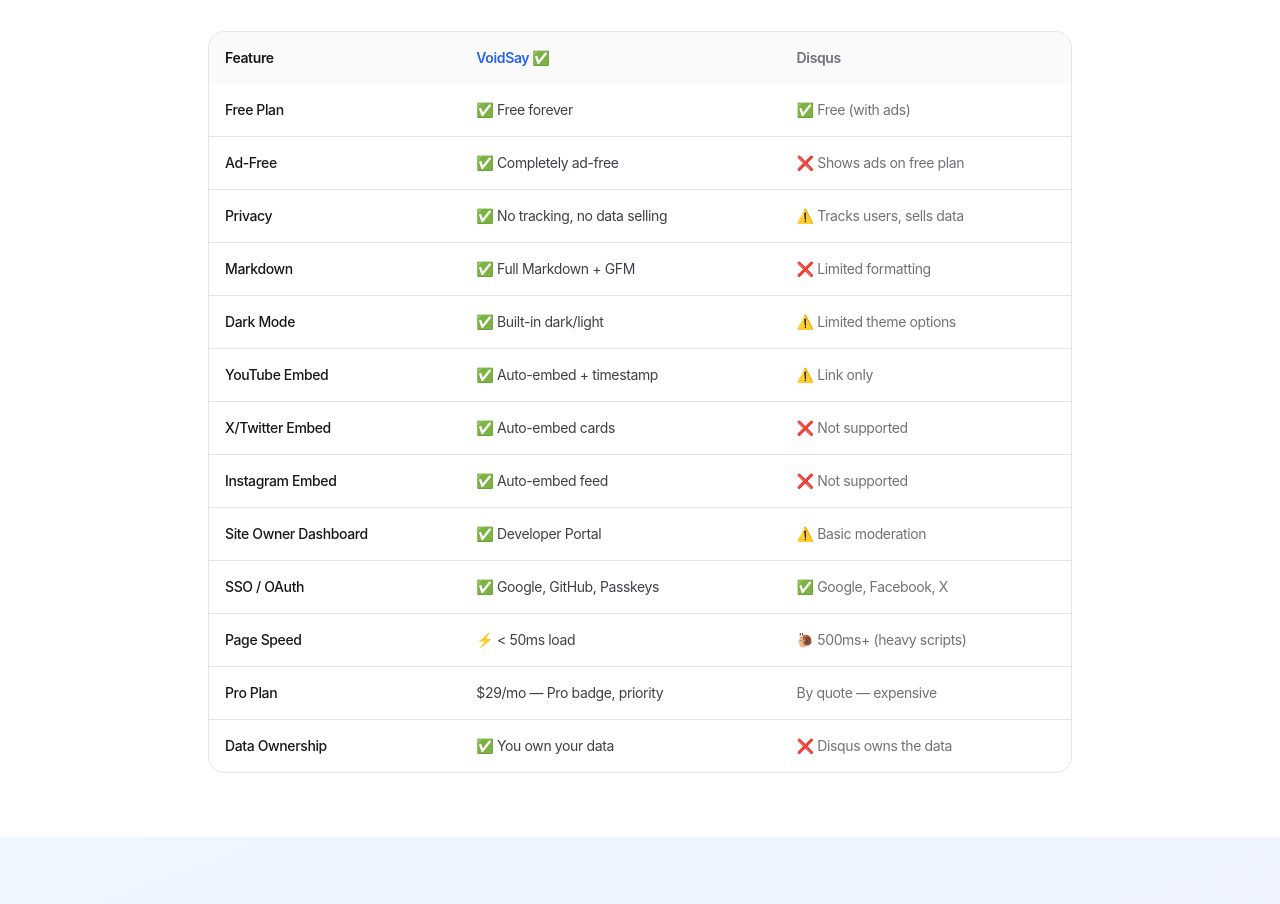
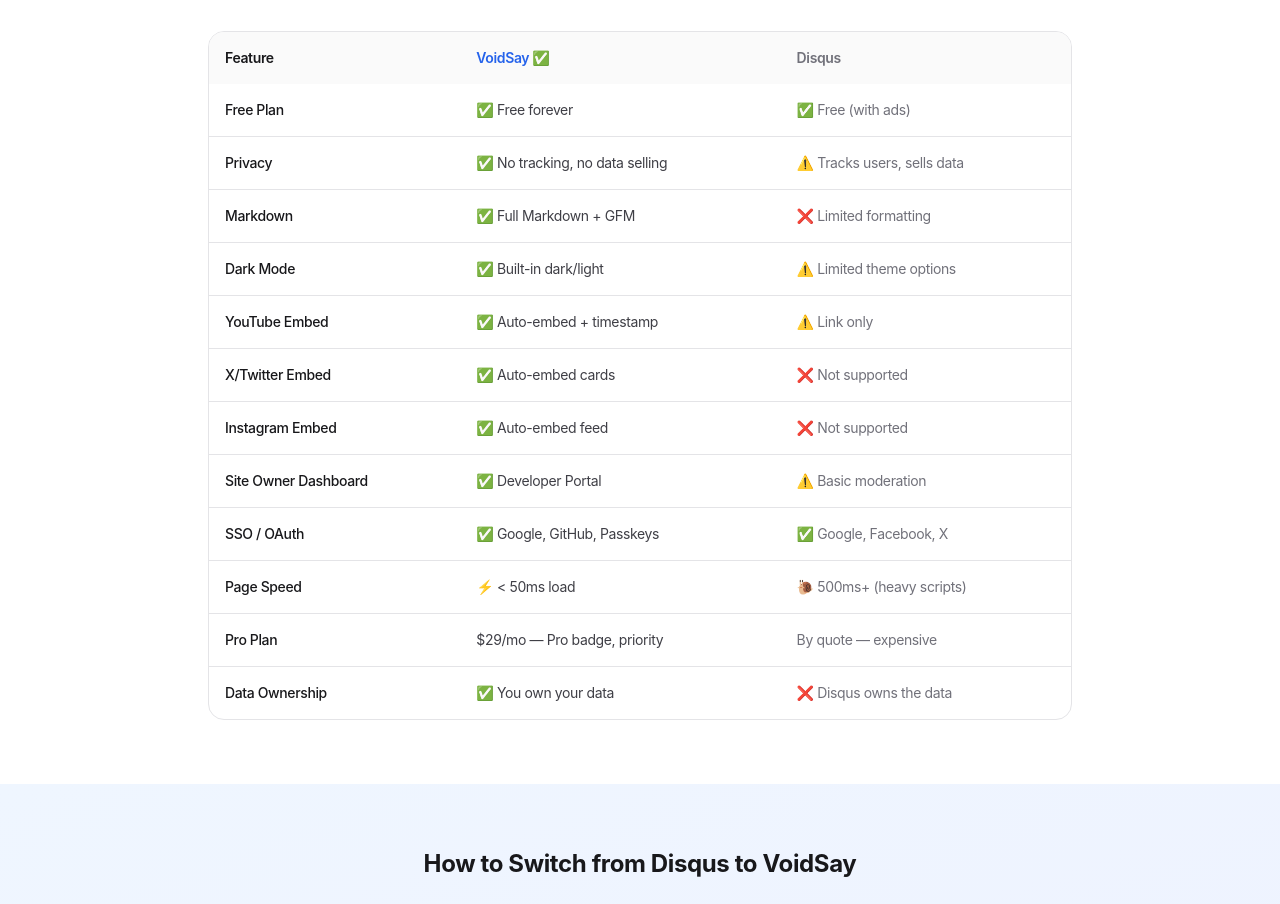
Before and after one commit to repontage/link_thread, a Next.js app: page /alternatives/disqus in a window 1280 px wide. Shown: the part 1000-1904 px from the top of the page. Built offline with nearby package versions, Linux system fonts and the light colour scheme; no server answers.

Commit message:
fix: remove ad-free row from Disqus comparison page

```diff
--- a/app/alternatives/disqus/page.tsx
+++ b/app/alternatives/disqus/page.tsx
@@ -12,7 +12,6 @@
 
 const features = [
   { feature: 'Free Plan', voidsay: '✅ Free forever', disqus: '✅ Free (with ads)' },
-  { feature: 'Ad-Free', voidsay: '✅ Completely ad-free', disqus: '❌ Shows ads on free plan' },
   { feature: 'Privacy', voidsay: '✅ No tracking, no data selling', disqus: '⚠️ Tracks users, sells data' },
   { feature: 'Markdown', voidsay: '✅ Full Markdown + GFM', disqus: '❌ Limited formatting' },
   { feature: 'Dark Mode', voidsay: '✅ Built-in dark/light', disqus: '⚠️ Limited theme options' },
```
